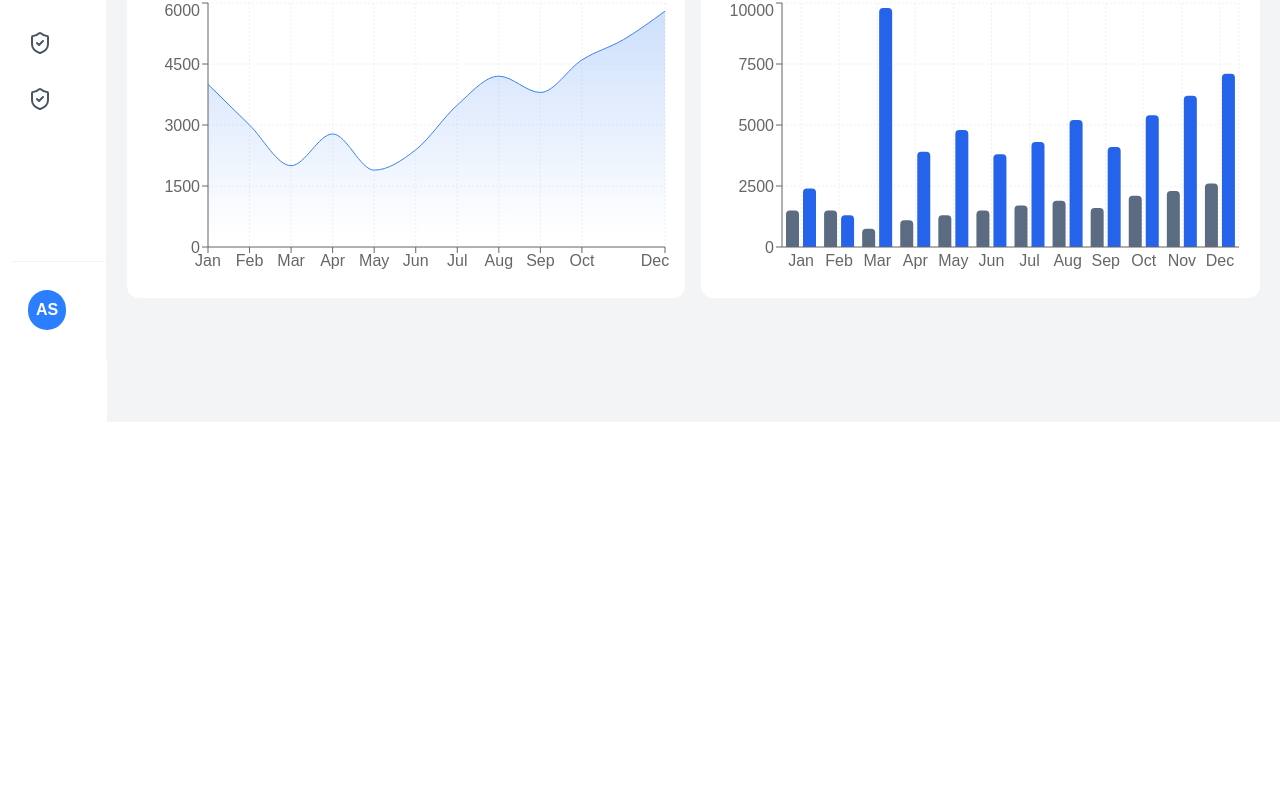
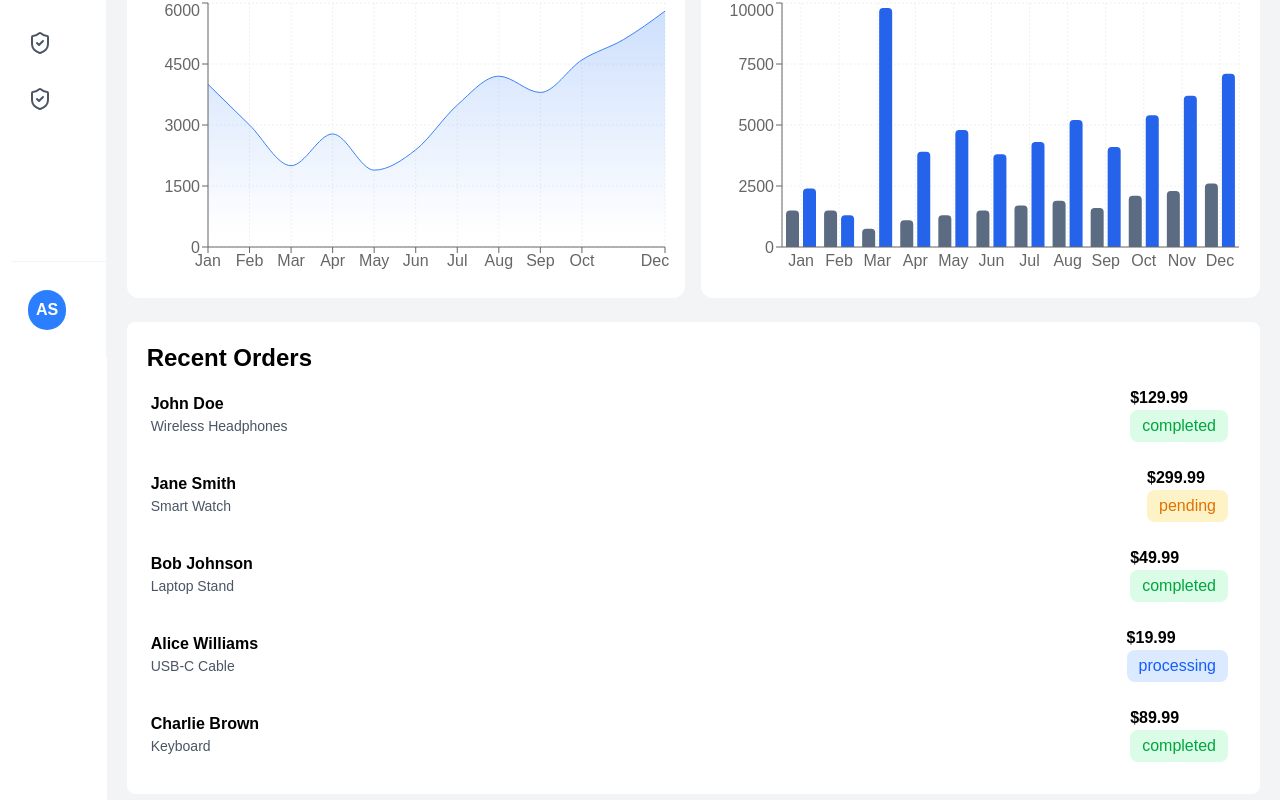
Before and after one commit to RosyPanday/TailPanel, a React (Vite) app in the folder tailPanel/: page / in a window 1280 px wide. Shown: the part 442-1242 px from the top of the page. Before the commit the page ends 864 px from the top, so only its background shows below. Built offline with nearby package versions, Linux system fonts and the light colour scheme.

Commit message:
recent orders

```diff
--- a/tailPanel/src/components/layout/dashboard/dashbaord-stat-cards.tsx
+++ b/tailPanel/src/components/layout/dashboard/dashbaord-stat-cards.tsx
@@ -1,5 +1,5 @@
 import { TrendingDown, TrendingUp } from "lucide-react";
-import { STAT_CARD_ITEMS } from "../../../constants/dashbaord-stat-card-items.js";
+import { STAT_CARD_ITEMS } from "../../../constants/dashbaord-items.js";
 
 function DashboardStatCards() {
   return STAT_CARD_ITEMS.map((item) => {
--- a/tailPanel/src/components/layout/dashboard/dashboard-content.tsx
+++ b/tailPanel/src/components/layout/dashboard/dashboard-content.tsx
@@ -1,6 +1,7 @@
 import { House, ChevronRight } from 'lucide-react';
 import DashboardStatCards from './dashbaord-stat-cards.js';
 import DashboardCharts from './dashbaord-charts.js';
+import DashboardRecentOrders from './dashboard-recent-orders.js';
 
 function DashboardContent(){
     return(
@@ -26,6 +27,14 @@ function DashboardContent(){
               <div className='flex py-6 gap-2'>
                   <DashboardCharts />
               </div>
+              {/* recent orders and top products */}
+              <div className='flex gap-4'>
+                {/* recent orders */}
+                <div className='flex flex-1 flex-col bg-white p-5 rounded-lg'>
+                    <h3 className='font-bold text-2xl'>Recent Orders</h3>
+                    <DashboardRecentOrders />
+                </div>
+              </div>
         </div>
     )
 }
--- /dev/null
+++ b/tailPanel/src/components/layout/dashboard/dashboard-recent-orders.tsx
@@ -0,0 +1,31 @@
+import { RECENT_ORDERS } from "../../../constants/dashbaord-items.js";
+
+function DashboardRecentOrders() {
+  return RECENT_ORDERS.map((item) => {
+    const status=item.status;
+    let classes="";
+    if(status==="completed"){
+        classes="bg-green-100 text-green-600"
+    } else if(status==="pending"){
+        classes="bg-amber-100 text-amber-600"
+    } else{
+        classes="bg-blue-100 text-blue-600"
+    }
+    return (
+      <div className="flex flex-col p-3 pl-1" key={item.id}>
+        <div className="flex justify-between items-center">
+          <div className="flex flex-col">
+            <span className="font-semibold text-md">{item.customer}</span>
+            <span className="text-gray-600 text-sm">{item.product}</span>
+          </div>
+          <div className="flex flex-col ">
+              <span className="font-semibold text-md ">{item.amount}</span>
+              <span className={`${classes} p-1 px-3 rounded-lg`}>{item.status}</span>
+          </div>
+        </div>
+      </div>
+    );
+  });
+}
+
+export default DashboardRecentOrders;
--- /dev/null
+++ b/tailPanel/src/constants/dashbaord-items.ts
@@ -0,0 +1,122 @@
+import { DollarSign, Users, ShoppingCart, TrendingUp } from "lucide-react";
+import type {
+  DashbaordStatCardItemsInterface,
+  RecentOrdersInterface,
+  TopProducsInterface,
+} from "../types/dashbaord.js";
+
+export const STAT_CARD_ITEMS: DashbaordStatCardItemsInterface[] = [
+  {
+    id: "rev",
+    name: "Total Revenue",
+    icon: DollarSign,
+    value: "$45,231.89",
+    change: "+20.1%",
+    isPositive: true,
+  },
+  {
+    id: "users",
+    name: "Active Users",
+    icon: Users,
+    value: "2350",
+    change: "+15.3%",
+    isPositive: true,
+  },
+  {
+    id: "orders",
+    name: "Total Orders",
+    icon: ShoppingCart,
+    value: "1,234",
+    change: "-4.2%",
+    isPositive: false,
+  },
+  {
+    id: "conversion",
+    name: "Conversion rate",
+    icon: TrendingUp,
+    value: "3.42%",
+    change: "+8.7%",
+    isPositive: true,
+  },
+];
+
+export const RECENT_ORDERS: RecentOrdersInterface[] = [
+  {
+    id: 1,
+    customer: "John Doe",
+    product: "Wireless Headphones",
+    amount: "$129.99",
+    status: "completed",
+  },
+  {
+    id: 2,
+    customer: "Jane Smith",
+    product: "Smart Watch",
+    amount: "$299.99",
+    status: "pending",
+  },
+  {
+    id: 3,
+    customer: "Bob Johnson",
+    product: "Laptop Stand",
+    amount: "$49.99",
+    status: "completed",
+  },
+  {
+    id: 4,
+    customer: "Alice Williams",
+    product: "USB-C Cable",
+    amount: "$19.99",
+    status: "processing",
+  },
+  {
+    id: 5,
+    customer: "Charlie Brown",
+    product: "Keyboard",
+    amount: "$89.99",
+    status: "completed",
+  },
+];
+
+export const TOP_PRODUCTS: TopProducsInterface[] = [
+  {
+    id: 1,
+    product: "Wireless Headphones",
+    sales: "1234 sales",
+    revenue: "$160,410.00",
+    growth: "12.5%",
+    isPositive: true,
+  },
+  {
+    id: 2,
+    product: "Smart Watch",
+    sales: "987 sales",
+    revenue: "$296,003.00",
+    growth: "8.3%",
+    isPositive: true,
+  },
+  {
+    id: 3,
+    product: "Laptop Stand",
+    sales: "856 sales",
+    revenue: "$42,784.00",
+    growth: "3.2%",
+    isPositive: false,
+  },
+  {
+    id: 4,
+    product: "USB-C Hub",
+    sales: "743 sales",
+    revenue: "$51,901.00",
+    growth: "15.7%",
+    isPositive: true,
+  },
+  {
+    id: 5,
+    product: "Mechanical Keyboard",
+    sales: "621 sales",
+    revenue: "$55,890.00",
+    growth: "6.4%",
+    isPositive: true,
+  },
+];
--- a/tailPanel/src/constants/dashbaord-stat-card-items.ts
+++ /dev/null
@@ -1,37 +0,0 @@
-import { DollarSign, Users, ShoppingCart, TrendingUp } from "lucide-react";
-import type { DashbaordStatCardItemsInterface } from "../types/dashbaord.js";
-
-export const STAT_CARD_ITEMS: DashbaordStatCardItemsInterface[] = [
-  {
-    id: "rev",
-    name: "Total Revenue",
-    icon: DollarSign,
-    value: "$45,231.89",
-    change: "+20.1%",
-    isPositive: true,
-  },
-  {
-    id: "users",
-    name: "Active Users",
-    icon: Users,
-    value: "2350",
-    change: "+15.3%",
-    isPositive: true,
-  },
-  {
-    id: "orders",
-    name: "Total Orders",
-    icon: ShoppingCart,
-    value: "1,234",
-    change: "-4.2%",
-    isPositive: false,
-  },
-  {
-    id: "conversion",
-    name: "Conversion rate",
-    icon: TrendingUp,
-    value: "3.42%",
-    change: "+8.7%",
-    isPositive: true,
-  },
-];
```
Also changed, not shown: tailPanel/src/types/dashbaord.ts (+18 -0 lines).
